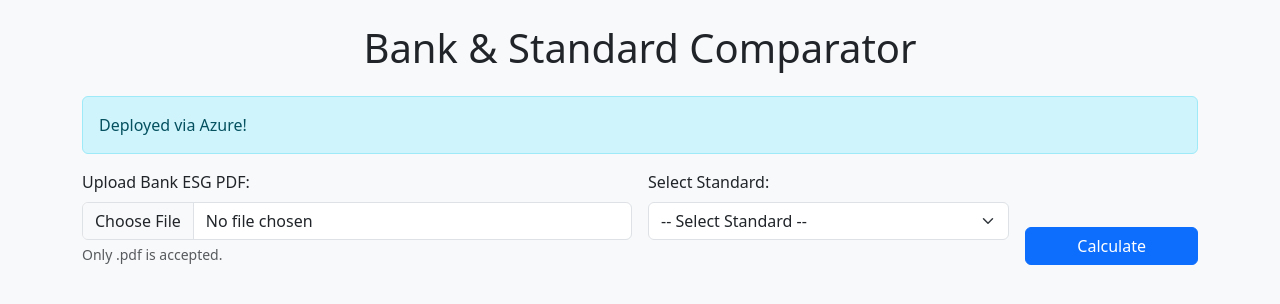
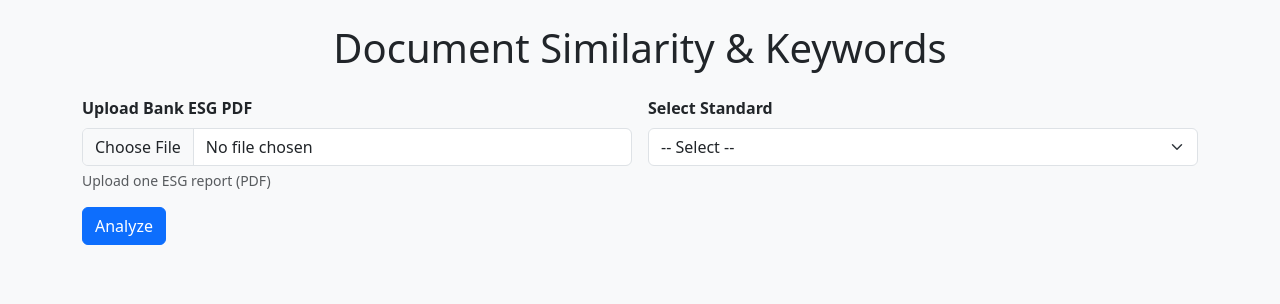
Before and after one commit to Lily-WangQian/AzureWeb_Upload1, a Flask app: page / in a window 1280 px wide. Shown: the top 304 px of the page. Run offline with Flask 3, Linux system fonts and the light colour scheme.

Commit message:
Minimal AzureWeb_5 upload + PDF text preview

```diff
--- a/app.py
+++ b/app.py
@@ -1,77 +1,79 @@
-from flask import Flask, render_template, request
+import os
+from flask import Flask, render_template, request, redirect, url_for, flash
 from werkzeug.utils import secure_filename
-import os
-import re
 import pdfplumber
-import pandas as pd
+
+ALLOWED_EXTENSIONS = {"pdf"}
 
 app = Flask(__name__)
+app.secret_key = os.environ.get("FLASK_SECRET_KEY", "dev-secret")  # needed for flash()
+app.config["UPLOAD_FOLDER"] = os.environ.get("UPLOAD_FOLDER", "uploads")
+os.makedirs(app.config["UPLOAD_FOLDER"], exist_ok=True)
 
-# ---- config ----
-UPLOAD_FOLDER = "uploads"
-ALLOWED_EXT = {".pdf"}
-os.makedirs(UPLOAD_FOLDER, exist_ok=True)
-app.config["UPLOAD_FOLDER"] = UPLOAD_FOLDER
+# Single required standard per your request
+STANDARDS = ["AzureWeb_5"]
 
-# ---- standards list (from your CSV) ----
-# Same data source you already use for standards:
-#   'standards keywords.csv' contains a "Standard" (or "Standards") column
-standard_keywords_df = pd.read_csv("standards keywords.csv")
-standard_keywords_df.columns = standard_keywords_df.columns.str.strip()
-if "Standards" in standard_keywords_df.columns and "Standard" not in standard_keywords_df.columns:
-    standard_keywords_df.rename(columns={"Standards": "Standard"}, inplace=True)
-standards = (
-    standard_keywords_df["Standard"].dropna().astype(str).str.strip().sort_values().unique().tolist()
-)
+def allowed_file(filename: str) -> bool:
+    return "." in filename and filename.rsplit(".", 1)[1].lower() in ALLOWED_EXTENSIONS
 
-# ---- helpers ----
-def allowed_file(filename: str) -> bool:
-    return os.path.splitext(filename)[1].lower() in ALLOWED_EXT
-
-def extract_text_from_pdf(path: str, max_chars: int = 2000) -> str:
+def extract_pdf_text(path: str) -> str:
+    """Read text from all pages of a PDF; skip pages that have no extractable text."""
     parts = []
     with pdfplumber.open(path) as pdf:
         for page in pdf.pages:
-            t = page.extract_text() or ""
-            parts.append(t)
-            if sum(len(p) for p in parts) >= max_chars:
-                break
-    text = "\n".join(parts)
-    # quick cleaning
-    text = re.sub(r"\s+", " ", text).strip()
-    return text[:max_chars]
+            txt = page.extract_text() or ""
+            if txt.strip():
+                parts.append(txt)
+    return "\n\n".join(parts).strip()
 
-# ---- routes ----
-@app.route("/")
+@app.route("/", methods=["GET"])
 def home():
-    return render_template("index.html", standards=standards, selected=None, result=None, error=None, message="Deployed via Azure!")
+    return render_template("index.html", standards=STANDARDS, result=None)
 
 @app.route("/analyze", methods=["POST"])
 def analyze():
-    std = (request.form.get("standard") or "").strip()
-    pdf = request.files.get("bank_pdf")
+    std = request.form.get("standard", "").strip()
+    file = request.files.get("bank_pdf")
 
     if not std:
-        return render_template("index.html", standards=standards, selected=None, result=None,
-                               error="Please choose a standard.", message=None)
+        flash("Please choose a standard.")
+        return redirect(url_for("home"))
+    if std not in STANDARDS:
+        flash("Invalid standard selected.")
+        return redirect(url_for("home"))
+    if not file or file.filename == "":
+        flash("Please upload a PDF file.")
+        return redirect(url_for("home"))
+    if not allowed_file(file.filename):
+        flash("Only .pdf files are allowed.")
+        return redirect(url_for("home"))
 
-    if not pdf or pdf.filename == "":
-        return render_template("index.html", standards=standards, selected=std, result=None,
-                               error="Please upload a bank ESG report (PDF).", message=None)
+    # Save upload
+    filename = secure_filename(file.filename)
+    path = os.path.join(app.config["UPLOAD_FOLDER"], filename)
+    file.save(path)
 
-    if not allowed_file(pdf.filename):
-        return render_template("index.html", standards=standards, selected=std, result=None,
-                               error="The uploaded file should be a PDF.", message=None)
+    # Extract text
+    try:
+        text = extract_pdf_text(path)
+        if not text:
+            text = "(No extractable text found in the PDF.)"
+    except Exception as e:
+        text = f"(Error reading PDF: {e})"
 
-    # save & parse
-    fname = secure_filename(pdf.filename)
-    fpath = os.path.join(app.config["UPLOAD_FOLDER"], fname)
-    pdf.save(fpath)
+    # Show up to ~10,000 characters to keep page responsive
+    preview = text[:10000] + ("..." if len(text) > 10000 else "")
 
-    preview = extract_text_from_pdf(fpath, max_chars=2000) or "(no text extracted)"
-    result = {"filename": fname, "standard": std, "preview": preview}
-
-    return render_template("index.html", standards=standards, selected=std, result=result, error=None, message=None)
+    return render_template(
+        "index.html",
+        standards=STANDARDS,
+        result={
+            "filename": filename,
+            "standard": std,
+            "text": preview
+        }
+    )
 
 if __name__ == "__main__":
-    app.run(host="0.0.0.0", port=8000)
+    # Local run: python app.py
+    app.run(host="0.0.0.0", port=8000, debug=True)
--- a/requirements.txt
+++ b/requirements.txt
@@ -1,4 +1,2 @@
 flask
-gunicorn
 pdfplumber
-pandas
--- a/templates/index.html
+++ b/templates/index.html
@@ -1,52 +1,56 @@
-<!DOCTYPE html>
+<!doctype html>
 <html lang="en">
 <head>
-  <meta charset="UTF-8" />
-  <title>Bank & Standard Comparator</title>
-  <link rel="stylesheet" href="https://cdn.jsdelivr.net/npm/bootstrap@5.3.0/dist/css/bootstrap.min.css">
+  <meta charset="utf-8">
+  <title>Document Similarity & Keywords</title>
+  <meta name="viewport" content="width=device-width, initial-scale=1">
+  <link href="https://cdn.jsdelivr.net/npm/bootstrap@5.3.3/dist/css/bootstrap.min.css" rel="stylesheet">
 </head>
-<body class="bg-light p-4">
+<body class="bg-light py-4">
   <div class="container">
-    <h1 class="mb-4 text-center">Bank & Standard Comparator</h1>
+    <h1 class="mb-4 text-center">Document Similarity & Keywords</h1>
 
-    {% if error %}
-      <div class="alert alert-danger">{{ error }}</div>
-    {% endif %}
-    {% if message %}
-      <div class="alert alert-info">{{ message }}</div>
-    {% endif %}
+    {% with messages = get_flashed_messages() %}
+      {% if messages %}
+        <div class="alert alert-warning">
+          {% for m in messages %} <div>{{ m }}</div> {% endfor %}
+        </div>
+      {% endif %}
+    {% endwith %}
 
-    <form class="row g-3" method="POST" action="/analyze" enctype="multipart/form-data">
+    <form class="row g-3" method="POST" action="{{ url_for('analyze') }}" enctype="multipart/form-data">
       <div class="col-md-6">
-        <label class="form-label">Upload Bank ESG PDF:</label>
-        <input type="file" name="bank_pdf" class="form-control" accept="application/pdf" required>
-        <div class="form-text">Only .pdf is accepted.</div>
+        <label class="form-label fw-semibold">Upload Bank ESG PDF</label>
+        <input class="form-control" type="file" name="bank_pdf" accept=".pdf" required>
+        <div class="form-text">Upload one ESG report (PDF)</div>
       </div>
 
-      <div class="col-md-4">
-        <label class="form-label">Select Standard:</label>
-        <select name="standard" class="form-select" required>
-          <option value="">-- Select Standard --</option>
+      <div class="col-md-6">
+        <label class="form-label fw-semibold">Select Standard</label>
+        <select class="form-select" name="standard" required>
+          <option value="">-- Select --</option>
           {% for std in standards %}
-            <option value="{{ std }}" {% if selected and selected==std %}selected{% endif %}>{{ std }}</option>
+            <option value="{{ std }}">{{ std }}</option>
           {% endfor %}
         </select>
       </div>
 
-      <div class="col-md-2 d-flex align-items-end">
-        <button class="btn btn-primary w-100" type="submit">Calculate</button>
+      <div class="col-12">
+        <button type="submit" class="btn btn-primary">Analyze</button>
       </div>
     </form>
 
     {% if result %}
-      <div class="mt-5 p-4 bg-white rounded shadow-sm">
-        <h4 class="mb-3">Result</h4>
-        <p><strong>Uploaded file:</strong> {{ result.filename }}</p>
-        <p><strong>Selected standard:</strong> {{ result.standard }}</p>
-
-        <hr>
-        <h5>PDF Text Preview</h5>
-        <pre style="white-space:pre-wrap">{{ result.preview }}</pre>
+      <div class="card mt-5">
+        <div class="card-body">
+          <h3 class="card-title">Result</h3>
+          <p class="mb-1"><strong>File:</strong> {{ result.filename }}</p>
+          <p class="mb-3"><strong>Standard:</strong> {{ result.standard }}</p>
+          <h5 class="mt-3">Extracted Text (preview)</h5>
+          <pre class="mt-2" style="white-space: pre-wrap; max-height: 60vh; overflow:auto; background:#f8f9fa; padding:1rem; border:1px solid #e9ecef;">
+{{ result.text }}
+          </pre>
+        </div>
       </div>
     {% endif %}
   </div>
```
Also changed, not shown: 1 other file.
